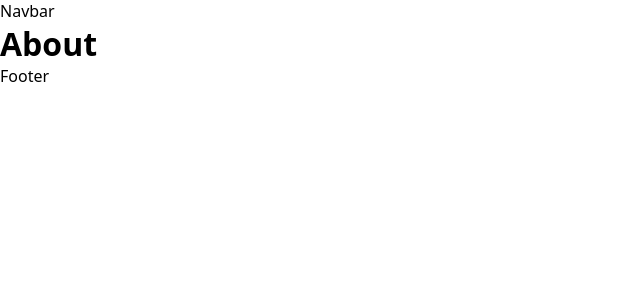
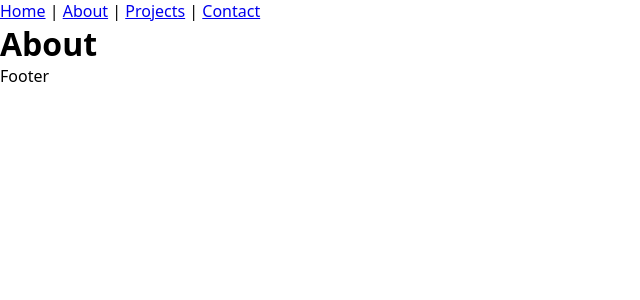
Before and after one commit to Maidaseu/react-portfolio, a React (Vite) app: page /about in a window 1280 px wide. Shown: the top 300 px of the page, without its empty margins (0-640 px from the left). Built offline with nearby package versions, Linux system fonts and the light colour scheme.

Commit message:
Create reusable navigation component

```diff
--- /dev/null
+++ b/src/components/Navbar.tsx
@@ -0,0 +1,15 @@
+import { NavLink } from "react-router-dom";
+
+export default function Navbar() {
+  return (
+    <nav>
+      <NavLink to="/">Home</NavLink>
+      {" | "}
+      <NavLink to="/about">About</NavLink>
+      {" | "}
+      <NavLink to="/projects">Projects</NavLink>
+      {" | "}
+      <NavLink to="/contact">Contact</NavLink>
+    </nav>
+  );
+}
--- a/src/layouts/MainLayout.tsx
+++ b/src/layouts/MainLayout.tsx
@@ -1,10 +1,11 @@
 import { Outlet } from "react-router-dom";
+import Navbar from "../components/Navbar";
 
 export default function MainLayout() {
   return (
     <>
       <header>
-        <nav>Navbar</nav>
+        <Navbar />
       </header>
 
       <main>
```
